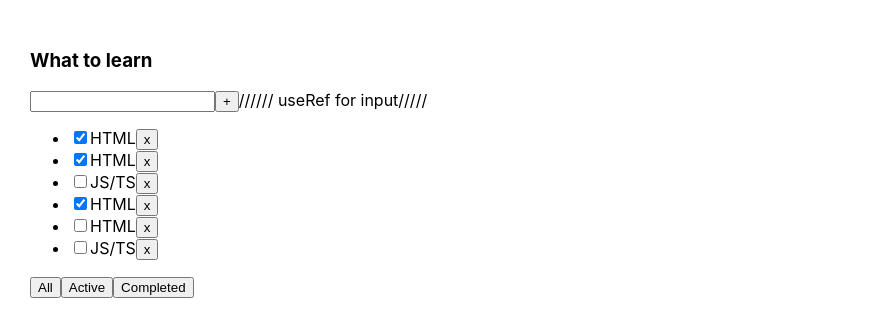
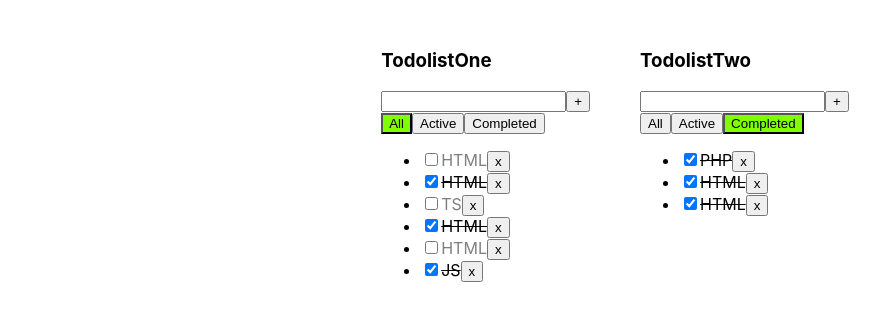
Before and after one commit to Magamed-Ali/1-todolist, a React (Create React App) app: page / in a window 1280 px wide. Shown: the top 336 px of the page, without its empty margins (0-882 px from the left). Built offline with nearby package versions, Linux system fonts and the light colour scheme.

Commit message:
add checkout lesson05

```diff
--- a/src/App.css
+++ b/src/App.css
@@ -6,3 +6,22 @@
 .App > div {
   margin-right: 50px;
 }
+.titleCrossOut {
+  text-decoration: line-through;
+}
+.titleTransparent{
+  opacity: .5;
+}
+
+.activeButton {
+  background-color: chartreuse;
+}
+
+.errorText{
+  color: red;
+}
+
+.app{
+  display: flex;
+  justify-content: center;
+}
--- a/src/App.tsx
+++ b/src/App.tsx
@@ -6,71 +6,90 @@ import TodoList, {TaskType} from "./TodoList";
 //yarn add @types/uuid
 export  type FilterValueType = "all" | "active" | "completed"
 
+export type TodolistType = {
+    id: string
+    title: string
+    filter: FilterValueType
+}
 function App() {
     const todoListTitle_1: string = "What to learn";
-    const todoListTitle_2: string = "What to buy";
+    //const [filter, setFilter] = useState<FilterValueType>("all")
 
-    const [task_1, setTask_1] = useState<Array<TaskType>>([
+    let todolistID1 = v1();
+    let todolistID2 = v1();
+    const [todolist, setTodolist] = useState<Array<TodolistType>>([
+        {id: todolistID1, title: "TodolistOne", filter: "all"},
+        {id: todolistID2, title: "TodolistTwo", filter: "completed"}
+    ])
+
+    const [task_1, setTask_1] = useState({
+        [todolistID1] : [
+            {id: v1(), title: "HTML", isDone: false},
             {id: v1(), title: "HTML", isDone: true},
-        {id: v1(), title: "HTML", isDone: true},
-        {id: v1(), title: "JS/TS", isDone: false},
+            {id: v1(), title: "TS", isDone: false},
             {id: v1(), title: "HTML", isDone: true},
             {id: v1(), title: "HTML", isDone: false},
-        {id: v1(), title: "JS/TS", isDone: false}])
+            {id: v1(), title: "JS", isDone: true}
+        ],
+        [todolistID2] : [
+            {id: v1(), title: "PHP", isDone: true},
+            {id: v1(), title: "HTML", isDone: true},
+            {id: v1(), title: "JS", isDone: false},
+            {id: v1(), title: "HTML", isDone: true},
+            {id: v1(), title: "HTML", isDone: false},
+            {id: v1(), title: "TS", isDone: false}
+        ]
 
-    const removeTask = (taskId: string) => {
-        setTask_1(task_1.filter(item => item.id !== taskId))
+    })
+
+    const removeTask = (todolistID: string, taskId: string) => {
+        //setTask_1(task_1.filter(item => item.id !== taskId))
+        setTask_1({...task_1, [todolistID] : task_1[todolistID].filter(el => el.id !== taskId)})
+
     }
-    const checkboxRemove = (IdIsDone: string, oppositeIsDone: boolean) => {
-        setTask_1(task_1.map(t => t.id === IdIsDone ? {...t, isDone: oppositeIsDone} : t))
+    const checkboxRemove = (IdIsDone: string, todolistID: string, oppositeIsDone: boolean) => {
+        setTask_1({...task_1, [todolistID]: task_1[todolistID].map(el => el.id === IdIsDone ? {...el, isDone: oppositeIsDone} : el)})
     }
-
-    const addDateTask = (title:string) => {
+    const addDateTask = ( todolistID: string, title:string) => {
         const newTask =  {id: v1(), title: title, isDone: false}
-        setTask_1([...task_1, newTask])
+        setTask_1({...task_1, [todolistID] : [...task_1[todolistID], newTask]})
     }
-
-    const [filter, setFilter] = useState<FilterValueType>("all")
-    const changeFilter = (filter: FilterValueType) => {
-        setFilter(filter)
+    const changeFilter = (todolistID: string, filter: FilterValueType) => {
+        setTodolist(todolist.map(el => el.id === todolistID ? {...el, filter: filter} : el))
     }
     const getFilterTasksRender = (tasks: Array<TaskType>, filter: FilterValueType): Array<TaskType> => {
         let filteredTasks: any
         switch (filter) {
             case "active":
-                return tasks.filter(task => task.isDone === false)
+                return tasks.filter(task => !task.isDone)
             case "completed":
-                return tasks.filter(task => task.isDone === true)
+                return tasks.filter(task => task.isDone)
             default:
                 return tasks
-
         }
-
-        /* if (filter === "active") {
-             return tasks.filter(task => task.isDone === false)
-         } else if (filter === "completed") {
-             return tasks.filter(task => task.isDone === true)
     }
-         return tasks*/
-    }
-
-    const filtredTasksForRender = getFilterTasksRender(task_1, filter)
-    const task_2: Array<TaskType> = [
-        {id: v1(), title: "React", isDone: true},
-        {id: v1(), title: "Angular", isDone: false},
-        {id: v1(), title: "Vue", isDone: false}
-    ]
+//setTask_1(task_1.map(t => t.id === IdIsDone ? {...t, isDone: oppositeIsDone} : t))
     return (
         <div className="App">
+            {
+                todolist.map(el => {
+                    const filtredTasksForRender = getFilterTasksRender(task_1[el.id], el.filter)
+                    return (
                         <TodoList
+                            key={el.id}
+                            Id={el.id}
                             removeTask={removeTask}
-                title={todoListTitle_1}
+                            title={el.title}
                             tasks={filtredTasksForRender}
                             changeFilter={changeFilter}
                             addDateTask={addDateTask}
                             checkboxRemove={checkboxRemove}
+                            filter={el.filter}
 
                         />
+                    )
+                })
+            }
 
             {/*<TodoList removeTask={removeTask} title={todoListTitle_2} tasks={task_2}/>*/}
         </div>
--- a/src/TodoList.tsx
+++ b/src/TodoList.tsx
@@ -2,12 +2,14 @@ import React, {ChangeEvent, InputHTMLAttributes, KeyboardEvent, useRef, useState
 import {FilterValueType} from "./App";
 
 type TodoListPropsType = {
-    title: string,
+    Id: string
+    title: string
     tasks: Array<TaskType>
-    removeTask: (taskId: string) => void
-    changeFilter: (filter: FilterValueType) => void
-    addDateTask: (item: string) => void
-    checkboxRemove: (IdIsDone: string, oppositeIsDone: boolean) => void
+    removeTask: (todolistID: string, taskId: string) => void
+    changeFilter: (todolistID: string, filter: FilterValueType) => void
+    addDateTask: ( todolistID: string, item: string) => void
+    checkboxRemove: (IdIsDone: string,todolistID: string, oppositeIsDone: boolean) => void
+    filter: FilterValueType
 }
 
 export type TaskType = {
@@ -19,6 +21,7 @@ export type TaskType = {
 function TodoList(props: TodoListPropsType) {
 
     const [titleInput, setTitle] = useState('')
+    const [error, setError] = useState(false)
 
 /// Ref for input
    /* const ref = useRef<HTMLInputElement>(null)*/
@@ -38,6 +41,7 @@ function TodoList(props: TodoListPropsType) {
     //     })
     // }
 
+
     let removeTask = props.removeTask
 
     let tasksList = props.tasks.length
@@ -45,39 +49,40 @@ function TodoList(props: TodoListPropsType) {
             return (
                 <li>
                     <input type="checkbox"
-                           onChange={(e: ChangeEvent<HTMLInputElement>) => props.checkboxRemove(task.id, e.currentTarget.checked)}
+                           onChange={(e: ChangeEvent<HTMLInputElement>) => props.checkboxRemove(task.id,props.Id, e.currentTarget.checked)}
                            checked={task.isDone}
-
                     />
-                    <span>{task.title}</span>
-                    <button onClick={() => removeTask(task.id)}>x</button>
+                    <span className={task.isDone ? "titleCrossOut" : "titleTransparent"}>{task.title}</span>
+                    <button onClick={() => removeTask(props.Id, task.id)}>x</button>
                 </li>
             )
         })
         : <span>Your taskslist is empty</span>
 
-    ///
-
     const onChangeHandler = (e: ChangeEvent<HTMLInputElement>) =>{
+        setError(false)
         setTitle(e.target.value)
     }
 
     const addButton = ()=> {
-        props.addDateTask(titleInput);
+        const inputTitle = titleInput.trim()
+        if(inputTitle !== ""){
+            props.addDateTask(props.Id, titleInput.trim());
+        }else {
+            setError(true)
+        }
         setTitle("")
     }
 
     const onKeyDownHandler = (e: KeyboardEvent<HTMLInputElement>) => {
         console.log(e)
         if(e.key === "Enter"){
-            props.addDateTask(titleInput);
-            setTitle("")
+            addButton()
         }
     }
-    ////
 
     const handlerCreator = (filter: FilterValueType) => {
-        return () => props.changeFilter(filter);
+        return () => props.changeFilter(props.Id, filter);
     }
     return (
         <div>
@@ -89,10 +94,11 @@ function TodoList(props: TodoListPropsType) {
                         onChange={(e) => onChangeHandler(e)}
                         onKeyDown={(e) => onKeyDownHandler(e)}
                     />
+
                     <button onClick={addButton}>+</button>
 
-//////   useRef for input
-                    {/*<input
+                    {/**   useRef for input */}
+                   {/* {<input
                          type="text"
                          ref={ref}
                     />
@@ -104,18 +110,21 @@ function TodoList(props: TodoListPropsType) {
                                 }
                             }
                         }>+
-                    </button>*/}
-/////
+                    </button>} */}
 
+                </div>
+                {
+                    error ? <div className="errorText">Enter text!</div> : <div></div>
+                }
+
+                <div>
+                    <button className={props.filter === "all" ? "activeButton" : ""} onClick={handlerCreator("all")}>All</button>
+                    <button className={props.filter === "active" ? "activeButton" : ""} onClick={handlerCreator("active")}>Active</button>
+                    <button className={props.filter === "completed" ? "activeButton" : ""} onClick={handlerCreator("completed")}>Completed</button>
                 </div>
                 <ul>
                     {tasksList}
                 </ul>
-                <div>
-                    <button onClick={handlerCreator("all")}>All</button>
-                    <button onClick={handlerCreator("active")}>Active</button>
-                    <button onClick={handlerCreator("completed")}>Completed</button>
-                </div>
             </div>
         </div>
     );
--- a/src/index.tsx
+++ b/src/index.tsx
@@ -9,7 +9,10 @@ const root = ReactDOM.createRoot(
 );
 root.render(
   <React.StrictMode>
-    <App />
+      <div className="app">
+          <App />
+      </div>
+
   </React.StrictMode>
 );
 
```
Lines whose indentation alone changed are shown as unchanged.
